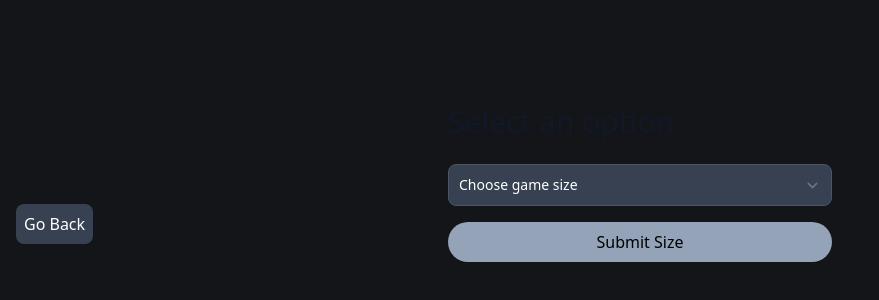
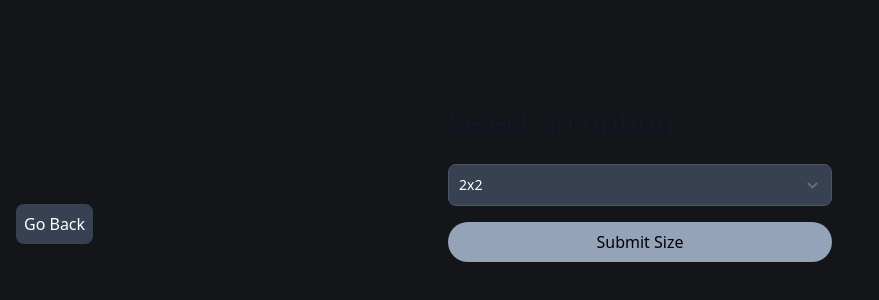
Before and after one commit to mitchaplin/frontend-challenges, a Next.js app: page /memory-game in a window 1280 px wide. Shown: the part 176-476 px from the top of the page, without its empty margins (0-879 px from the left). Built offline with nearby package versions, Linux system fonts and the light colour scheme; what prettier-plugin-tailwindcss would draw is missing.

Commit message:
Remove default game size option

```diff
--- a/src/app/memory-game/page.tsx
+++ b/src/app/memory-game/page.tsx
@@ -138,7 +138,6 @@ export default function InteractiveRating() {
             id="sizes"
             className="block w-full rounded-lg border-gray-600 bg-gray-700 p-2.5 text-sm text-white placeholder-gray-400 focus:border-blue-500 focus:ring-blue-500 dark:focus:ring-blue-500"
           >
-            <option selected>Choose game size</option>
             <option value={2}>2x2</option>
             <option value={4}>4x4</option>
             <option value={6}>6x6</option>
```
